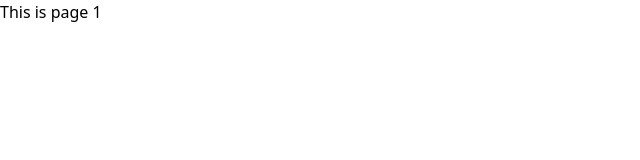
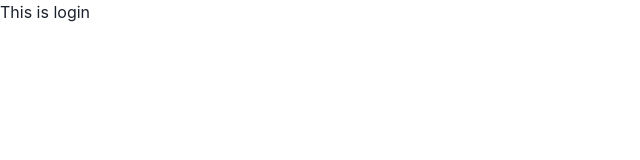
Before and after one commit to thantko20/todo-react, a React (Create React App) app: page / in a window 1280 px wide. Shown: the top 160 px of the page, without its empty margins (0-640 px from the left). Built offline with nearby package versions, Linux system fonts and the light colour scheme.

Commit message:
Initial setup

```diff
--- a/src/App.tsx
+++ b/src/App.tsx
@@ -1,27 +1,12 @@
-import { Route, Routes, Outlet } from 'react-router-dom';
-
-const Layout = () => {
-  return (
-    <>
-      <Outlet />
-    </>
-  );
-};
-
-const Page1 = () => {
-  return <h1>This is page 1</h1>;
-};
-
-const Page2 = () => {
-  return <h1>This is page 2</h1>;
-};
+import { Route, Routes } from 'react-router-dom';
+import Login from './components/Login/Login';
+import Layout from './components/Layout';
 
 const App = () => {
   return (
     <Routes>
       <Route path='/' element={<Layout />}>
-        <Route index element={<Page1 />} />
-        <Route path='/page2' element={<Page2 />} />
+        <Route index element={<Login />} />
       </Route>
     </Routes>
   );
--- /dev/null
+++ b/src/components/Layout.tsx
@@ -0,0 +1,12 @@
+import { Outlet } from 'react-router-dom';
+import { Box } from '@chakra-ui/react';
+
+const Layout = () => {
+  return (
+    <Box>
+      <Outlet />
+    </Box>
+  );
+};
+
+export default Layout;
--- /dev/null
+++ b/src/components/Login/Login.tsx
@@ -0,0 +1,5 @@
+const Login = () => {
+  return <h1>This is login</h1>;
+};
+
+export default Login;
--- a/src/index.tsx
+++ b/src/index.tsx
@@ -3,6 +3,7 @@ import ReactDOM from 'react-dom/client';
 import './index.css';
 import App from './App';
 import { BrowserRouter } from 'react-router-dom';
+import { ChakraProvider } from '@chakra-ui/react';
 
 const root = ReactDOM.createRoot(
   document.getElementById('root') as HTMLElement,
@@ -10,7 +11,9 @@ const root = ReactDOM.createRoot(
 root.render(
   <React.StrictMode>
     <BrowserRouter>
-      <App />
+      <ChakraProvider>
+        <App />
+      </ChakraProvider>
     </BrowserRouter>
   </React.StrictMode>,
 );
```
Also changed, not shown: package.json (+5 -2 lines), tsconfig.json (+2 -8 lines), 1 other file (tests, documents, lock files or other folders).
